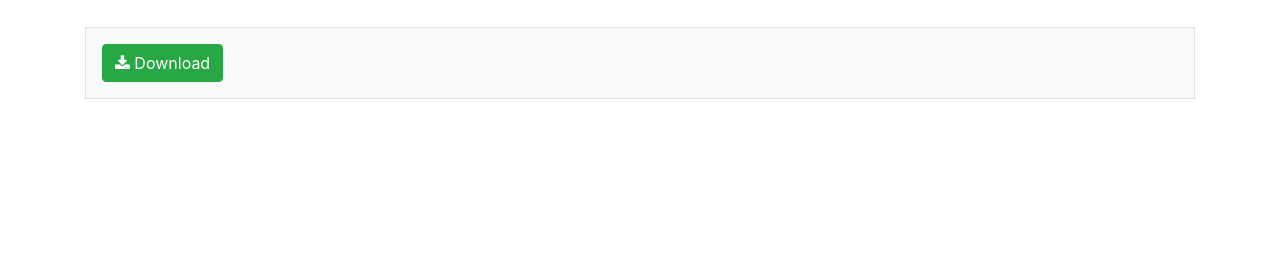
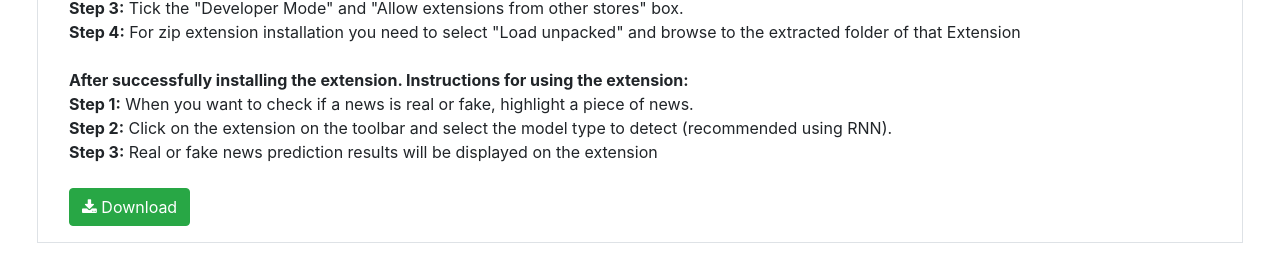
Before and after one commit to Dhwyxc/FakeNewsDetection, a Flask app: page / in a window 1280 px wide. Shown: the part 545-800 px from the top of the page. Run offline with Flask 2, Linux system fonts and the light colour scheme; parts of the project's set-up code (start-up, migrations or seed data) failed here and were passed over; some libraries are stand-ins or nearby versions.

Commit message:
Update index.html

```diff
--- a/templates/index.html
+++ b/templates/index.html
@@ -11,28 +11,55 @@
     <title>Download Fake News Detection Extension</title>
   </head>
   <body>
-  <div class="container mt-5">
-      <h1 class="mx-auto">DOWNLOAD FAKE NEWS DETECTION EXTENSION</h1>
-      <div class="row mx-md-n5  mt-5">
-          <div class="col px-md-5"><div class="p-3 border bg-light">
+  <div class="container mt-2">
+
+      <h1 class="text-center">FAKE NEWS DETECTION EXTENSION</h1>
+
+      <div class="row mx-md-n5 mt-3">
+          <div class="col px-0"><div class="p-3 border">
               <figure class="figure">
                   <img src="https://i.ibb.co/DYdLX1Z/fn.png" class="figure-img img-fluid rounded" alt="...">
-                  <figcaption class="figure-caption">Frequency words in Fake news.</figcaption>
+                  <figcaption class="figure-caption bold text-center">Frequency words in Fake news.</figcaption>
                 </figure>
           </div></div>
-          <div class="col px-md-5"><div class="p-3 border bg-light">
+          <div class="col px-0"><div class="p-3 border">
              <figure class="figure">
                   <img src="https://i.ibb.co/0hVQX4R/rn.png" class="figure-img img-fluid rounded" alt="...">
-                  <figcaption class="figure-caption">Frequency words in Real news.</figcaption>
+                  <figcaption class="figure-caption bold text-center">Frequency words in Real news.</figcaption>
                 </figure>
           </div></div>
         </div>
-       <div class="row  mx-md-n5 mt-5">
-                <div class="col px-md-5"><div class="p-3 border bg-light">
-                    <a href="https://drive.google.com/uc?export=download&id=1uZ4-OYkVAi8itjlPbEfYkrXi2nvo6fA9" download>
-                    <button type="button" class="btn btn-success"> <i class="fa fa-download"></i> Download</button>
-                    </a>
-                </div></div>
+       <div class="row mx-md-n5">
+            <div class="col px-md border">
+                 <div  class="p-3">
+                       <span>
+                           <b>Fortunately, the browser still allows users to install the Extension from the outside very simply.</b>
+                           <br>
+                           <b>Step 1:</b> Download the extension here, please proceed to extract the file to a folder.
+                           <br>
+                           <b>Step 2:</b> Access the Chrome Extension application manager by going to Menu -> Extensions -> Manage extensions
+                           <br>
+                           <b>Step 3:</b> Tick the "Developer Mode" and "Allow extensions from other stores" box.
+                           <br>
+                           <b>Step 4:</b> For zip extension installation you need to select "Load unpacked" and browse to the extracted folder of that Extension
+                       </span>
+                     <br><br>
+                        <span>
+                            <b>After successfully installing the extension. Instructions for using the extension:</b>
+                            <br>
+                            <b>Step 1:</b> When you want to check if a news is real or fake, highlight a piece of news.
+                            <br>
+                            <b>Step 2:</b> Click on the extension on the toolbar and select the model type to detect (recommended using RNN).
+                            <br>
+                            <b>Step 3:</b> Real or fake news prediction results will be displayed on the extension
+                        </span>
+                     <br><br>
+                     <a href="https://drive.google.com/uc?export=download&id=1uZ4-OYkVAi8itjlPbEfYkrXi2nvo6fA9" download>
+                            <button type="button" class="btn btn-success"> <i class="fa fa-download"></i> Download</button>
+                     </a>
+                     </div>
+
+            </div>
        </div>
   </div>
 
```
